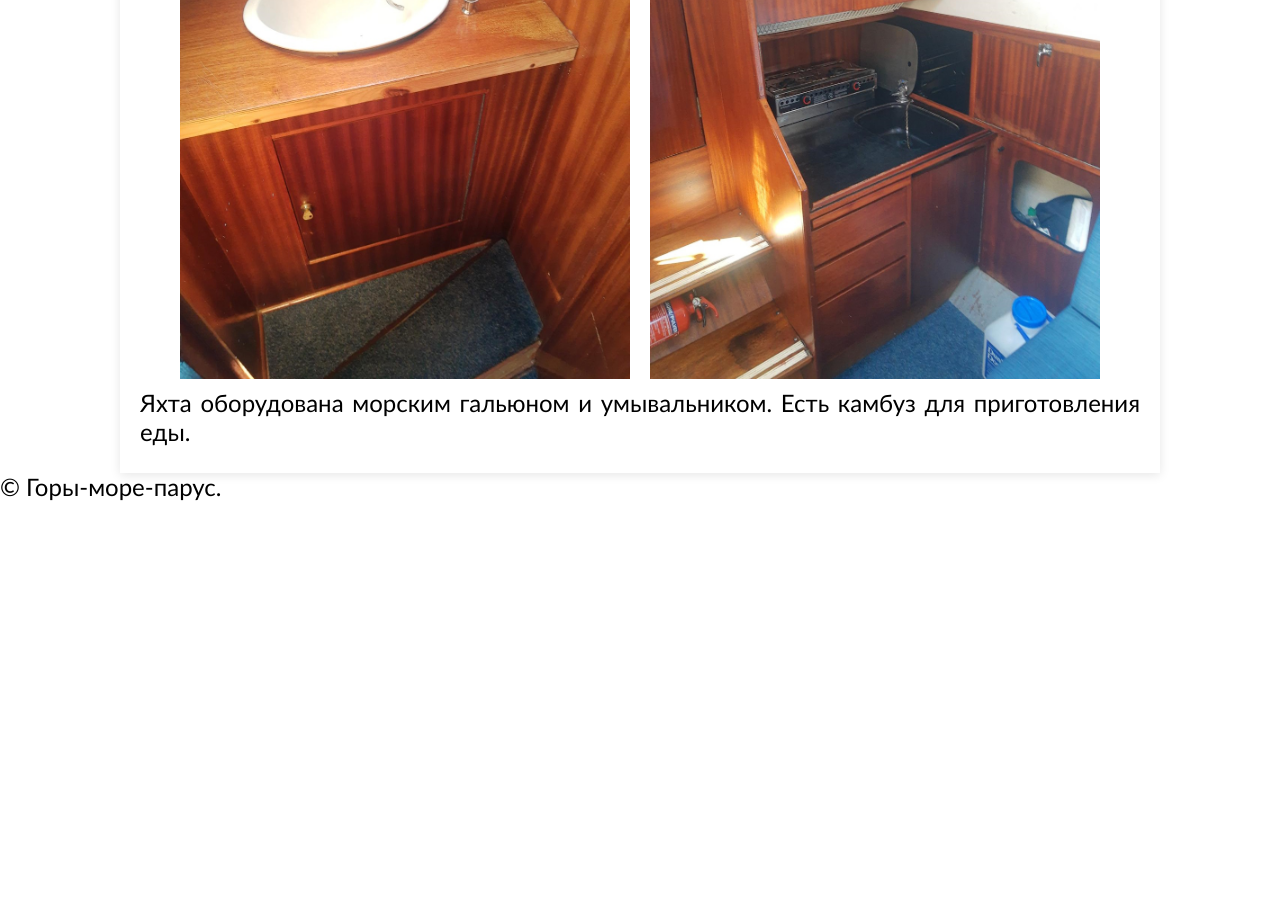
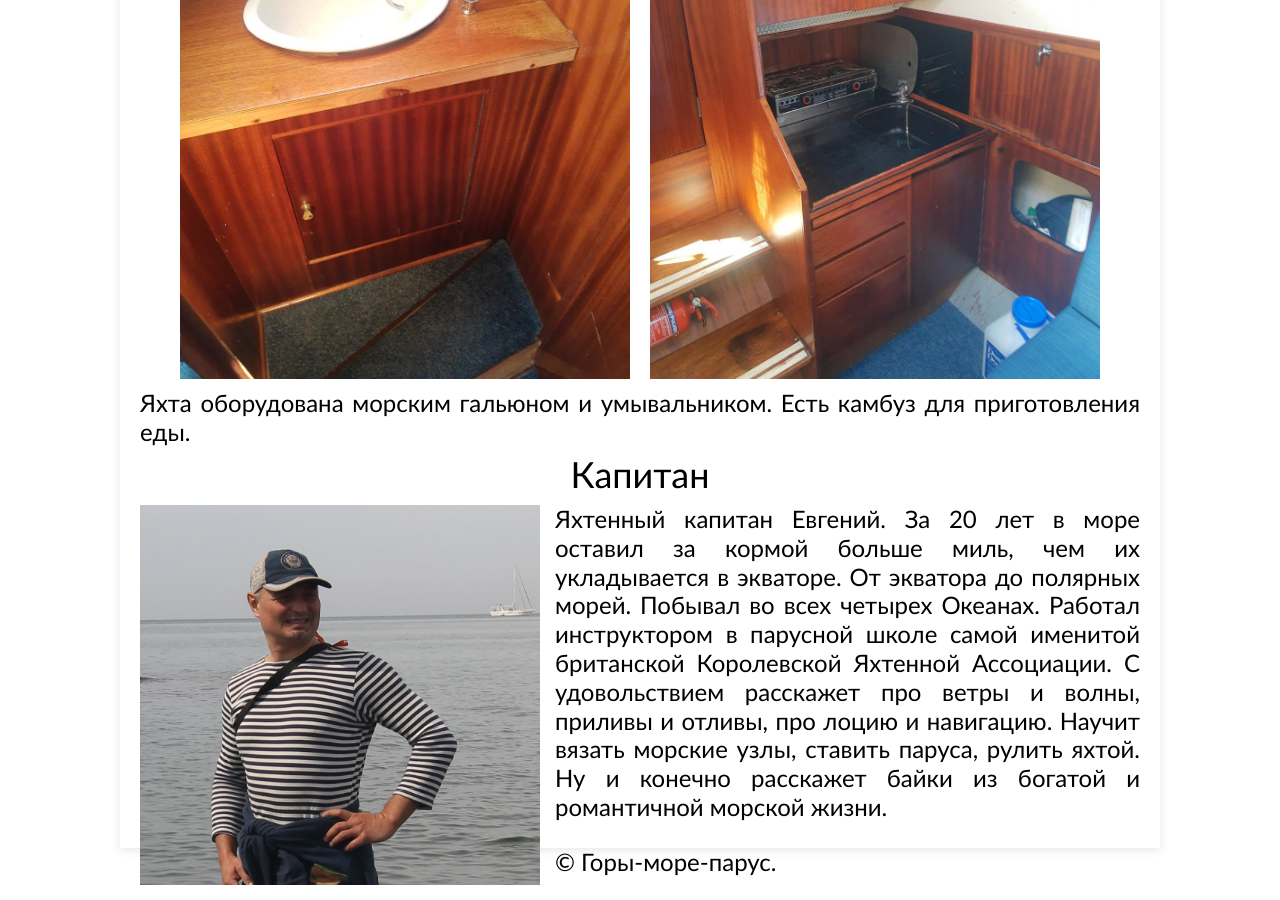
Before and after one commit to CaptainEvgeny/Volga-sail, a Jekyll site: the page built from index.md, in a window 1280 px wide and 900 px high, scrolled down 4155 px. Built offline with Jekyll 4.4.1, drawn with Linux system fonts in a browser that asks for light colours; before the commit the page ends 4663 px from its top, so only the background shows below that.

Commit message:
Update index.md

```diff
--- a/index.md
+++ b/index.md
@@ -55,3 +55,9 @@ excerpt: Круизы на парусных яхтах по Горьковско
 </div>
 
 Яхта оборудована морским гальюном и умывальником. Есть камбуз для приготовления еды.
+
+## Капитан
+
+ <img src="images/Captain.jpg" alt="Капитан" class="float-image" width="40%">
+
+ Яхтенный капитан Евгений. За 20 лет в море оставил за кормой больше миль, чем их укладывается в экваторе. От экватора до полярных морей. Побывал во всех четырех Океанах. Работал инструктором в парусной школе самой именитой британской Королевской Яхтенной Ассоциации. С удовольствием расскажет про ветры и волны, приливы и отливы, про лоцию и навигацию. Научит вязать морские узлы, ставить паруса, рулить яхтой. Ну и конечно расскажет байки из богатой и романтичной морской жизни.
```
